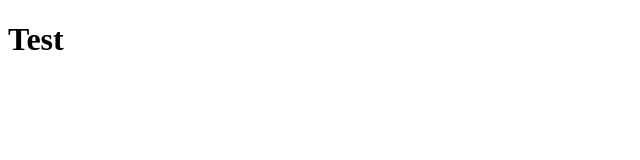
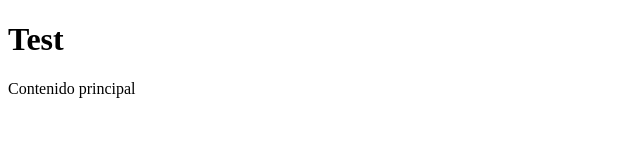
Before and after one commit to Brainspeck/kodemia-gh-31js, a plain HTML site: page index.html in a window 1280 px wide. Shown: the whole page, without its empty margins (0-640 px from the left). Drawn offline with Linux system fonts and the light colour scheme.

Commit message:
add homepage main content

```diff
--- a/index.html
+++ b/index.html
@@ -7,5 +7,6 @@
 </head>
 <body>
     <h1>Test</h1>
+    <main>Contenido principal</main>
 </body>
 </html>
```
